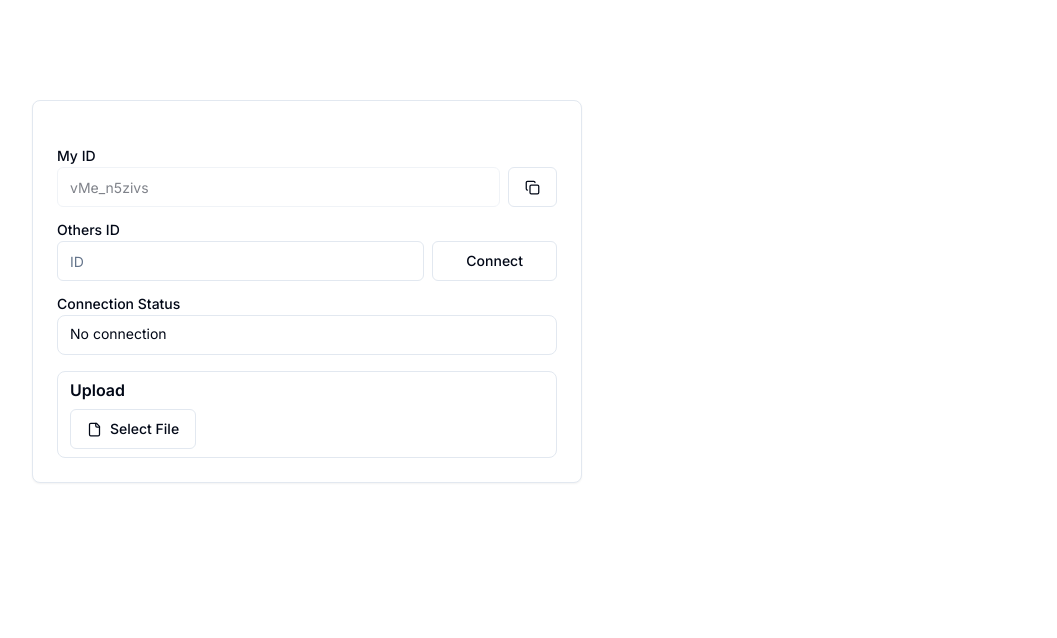
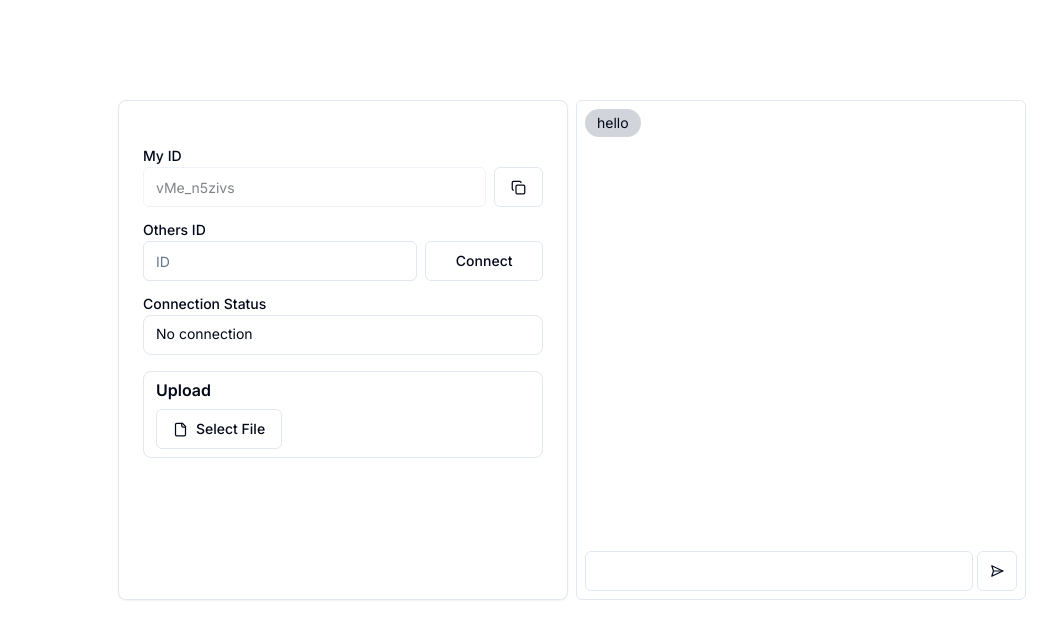
Before and after one commit to YugBhanushali/FileDrop, a Next.js app in the folder client/: page /transfer in a window 1280 px wide. Shown: the top 638 px of the page, without its empty margins (68-1125 px from the left). Built offline with nearby package versions, Linux system fonts and the light colour scheme; no server answers.

Commit message:
added chat ui

```diff
--- /dev/null
+++ b/client/components/Chat.tsx
@@ -0,0 +1,69 @@
+import React, { useState } from 'react';
+import { Input } from './ui/input';
+import { Button } from './ui/button';
+import { SendHorizonal } from 'lucide-react';
+
+const Chat = () => {
+  const [messages, setMessages] = useState<any[]>([
+    { text: "hello", sender: 'other' }
+  ]);
+  const [newMessage, setNewMessage] = useState<any>('');
+
+  const handleSendMessage = () => {
+    if (newMessage.trim() !== '') {
+      const newMessages = [...messages, { text: newMessage, sender: 'me' }];
+      setMessages(newMessages);
+      setNewMessage('');
+    }
+  };
+
+  return (
+    <div>
+      <div className='flex flex-col flex-wrap relative border rounded-md w-[450px] h-[500px] p-2'>
+        {/* chats */}
+        <div className='flex-1 overflow-y-auto w-full'>
+          {messages.map((message, index) => (
+            <div
+              key={index}
+              className={`flex ${
+                message.sender === 'me' ? 'justify-end' : 'justify-start'
+              } mb-[2px]`}
+            >
+              <div
+                className={`flex flex-wrap max-w-[200px] text-sm rounded-3xl px-3 py-1 ${
+                  message.sender === 'me'
+                    ? 'bg-blue-500 text-white'
+                    : 'bg-gray-300'
+                }`}
+              >
+                {message.text}
+              </div>
+            </div>
+          ))}
+        </div>
+
+        {/* chat box */}
+        <div className='flex justify-between bottom-1 w-full space-x-1'>
+          <div className='flex w-full'>
+            <Input
+              type='text'
+              value={newMessage}
+              onChange={(e) => setNewMessage(e.target.value)}
+            />
+          </div>
+          <div className=''>
+            <Button
+              variant={'outline'}
+              className='p-3'
+              onClick={handleSendMessage}
+            >
+              <SendHorizonal size={14} />
+            </Button>
+          </div>
+        </div>
+      </div>
+    </div>
+  );
+};
+
+export default Chat;
--- a/client/components/Share.tsx
+++ b/client/components/Share.tsx
@@ -3,14 +3,16 @@ import { useSocket } from "@/context/SocketProvider";
 import React, { useEffect, useState } from "react";
 import { Button } from "./ui/button";
 import ShareCard from "./ShareCard";
+import Chat from "./Chat";
 
 const Share = () => {
   const socket = useSocket();
 
   return (
     <>
-      <div className="flex flex-row m-[100px]">
+      <div className="flex flex-row m-[100px] gap-x-2 justify-center">
         <ShareCard />
+        <Chat/>
       </div>
     </>
   );
--- a/client/components/ShareCard.tsx
+++ b/client/components/ShareCard.tsx
@@ -47,10 +47,11 @@ const ShareCard = () => {
 
   const addUserToSocketDB = () => {
     console.log("add user");
-    console.log(userDetails.socket.id);
-    userDetails.socket.emit("details", {
-      socketId: userDetails.socket.id,
-      uniqueId: userDetails.userId,
+    userDetails.socket.on("connect", () => {
+      userDetails.socket.emit("details", {
+        socketId: userDetails.socket.id,
+        uniqueId: userDetails.userId,
+      });
     });
   };
 
@@ -313,7 +314,7 @@ const ShareCard = () => {
 
   return (
     <>
-      <Card className="w-[550px]">
+      <Card className="w-[450px]">
         <CardHeader>
           {/* <CardTitle>Create project</CardTitle>
           <CardDescription>
--- a/client/package.json
+++ b/client/package.json
@@ -13,6 +13,7 @@
     "@radix-ui/react-progress": "^1.0.3",
     "@radix-ui/react-slot": "^1.0.2",
     "class-variance-authority": "^0.7.0",
+    "classnames": "^2.3.2",
     "clsx": "^2.0.0",
     "file-saver": "^2.0.5",
     "lucide-react": "^0.299.0",
```
Also changed, not shown: 1 other file (tests, documents, lock files or other folders).
